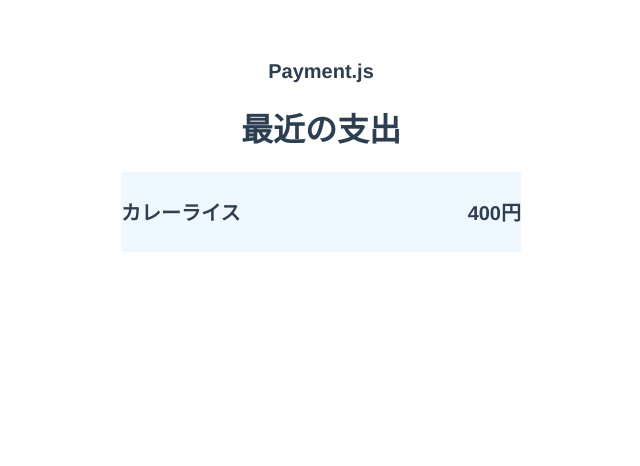
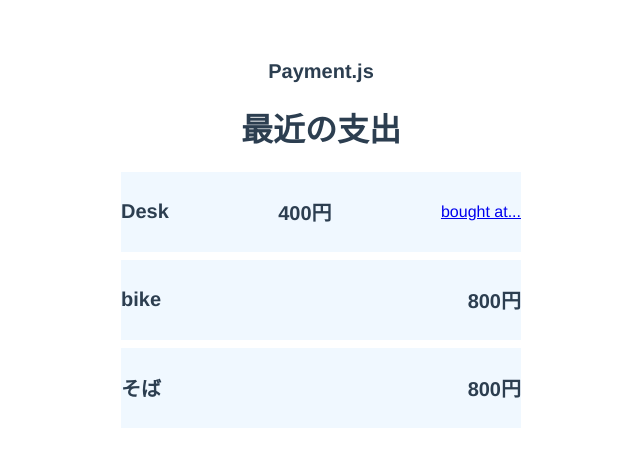
Before and after one commit to hosokawa-y/vue-sample, a Vue app: page / in a window 1280 px wide. Shown: the top 466 px of the page, without its empty margins (319-959 px from the left). Built offline with nearby package versions, Linux system fonts and the light colour scheme.

Commit message:
v-bindで変数を埋め込む

```diff
--- a/src/components/Payment.vue
+++ b/src/components/Payment.vue
@@ -1,4 +1,9 @@
 <script setup lang="ts">
+ const itemName1 = 'Desk'
+ const itemName2 = 'bike'
+ const price1 = 400
+ const price2 = 800
+ const url1 = "https://www.amazon.co.jp/【国内正規品-メーカー保証1年】FELLOW-Stagg-温度調整機能付き電気ケトル-【PSE認証済】/dp/B09MKFCKYY"
 </script>
 
 <template>
@@ -6,8 +11,17 @@
         <label>Payment.js</label>
         <h1>最近の支出</h1>
         <div class="payment">
-            <label>カレーライス</label>
-            <label>400円</label>
+            <label>{{ itemName1 }}</label>
+            <label>{{price1}}円</label>
+            <a v-bind:href="url1">bought at...</a>
+        </div>
+        <div class="payment">
+            <label>{{ itemName2}}</label>
+            <label>{{price2}}円</label>
+        </div>
+        <div class="payment">
+            <label>そば</label>
+            <label>800円</label>
         </div>
 
     </div>
@@ -27,6 +41,7 @@
     width: 400px;
     align-items: center;
     background-color: aliceblue;
+    margin-bottom: 8px;
 }
 
 label {
```
